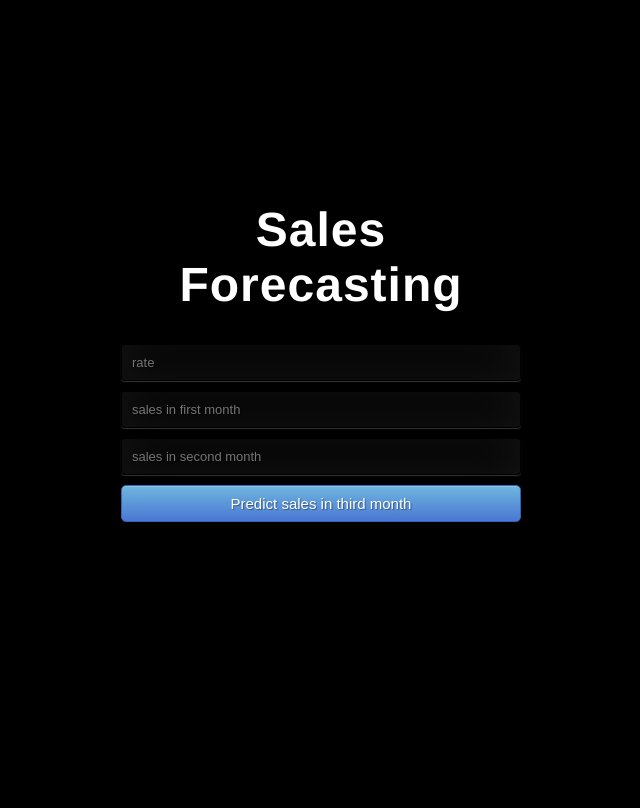
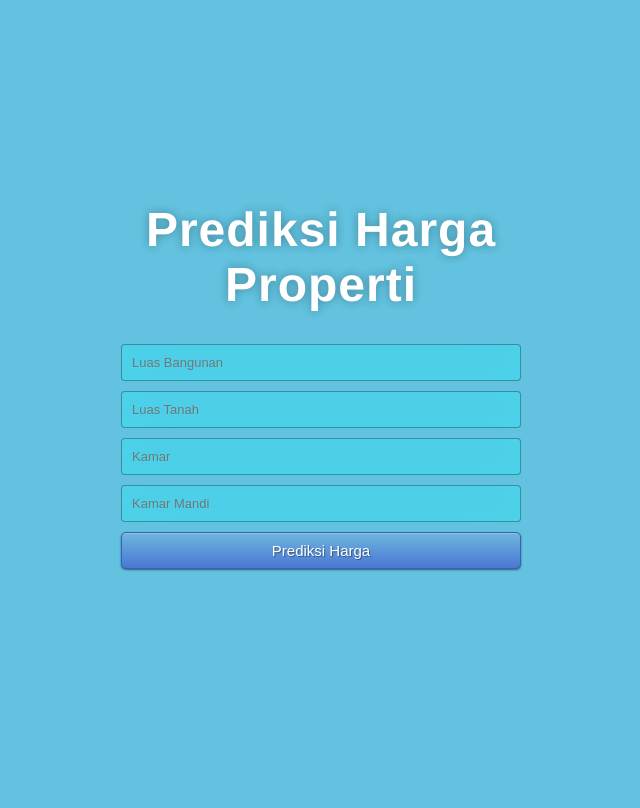
Before and after one commit to afiffahreza/aib-data-science, a Flask app: page / in a window 1280 px wide. Shown: the whole page, without its empty margins (369-1009 px from the left). Run offline with Flask 2, Linux system fonts and the light colour scheme; parts of the project's set-up code (start-up, migrations or seed data) failed here and were passed over.

Commit message:
Add heroku files

```diff
--- a/app.py
+++ b/app.py
@@ -16,7 +16,7 @@ def predict():
     final_features = [np.array(int_features)]
     prediction = model.predict(final_features)
 
-    output = round(prediction[0], 2)
+    output = round(prediction[0]*10000000, 2)
 
     return render_template('index.html', prediction_text='Estimasi Harga Rp {}'.format(output))
 
--- a/model-test.py
+++ b/model-test.py
@@ -3,4 +3,5 @@ import pickle
 
 model = pickle.load(open('model.pkl', 'rb'))
 # lat, lon, barea, larea, nbed, nbath, gar
-print(model.predict([[-6, 108, 300, 300, 3, 3, 0]]))
+num = model.predict([[500, 500, 3, 3]])
+print(num[0]*10000000)
--- /dev/null
+++ b/requirements.txt
@@ -0,0 +1,4 @@
+flask
+gunicorn
+pickle
+pandas
--- a/static/css/style.css
+++ b/static/css/style.css
@@ -38,20 +38,20 @@ body {
 input {
 	width: 100%;
 	margin-bottom: 10px;
-	background: rgba(0,0,0,0.3);
+	background: rgba(38, 222, 255, 0.3);
 	border: none;
 	outline: none;
 	padding: 10px;
 	font-size: 13px;
 	color: #fff;
-	text-shadow: 1px 1px 1px rgba(0,0,0,0.3);
+	text-shadow: 1px 1px 1px rgba(77, 234, 255, 0.3);
 	border: 1px solid rgba(0,0,0,0.3);
 	border-radius: 4px;
-	box-shadow: inset 0 -5px 45px rgba(100,100,100,0.2), 0 1px 1px rgba(255,255,255,0.2);
+	box-shadow: inset 0 -5px 45px rgba(61, 253, 237, 0.2), 0 1px 1px rgba(34, 236, 203, 0.2);
 	-webkit-transition: box-shadow .5s ease;
 	-moz-transition: box-shadow .5s ease;
 	-o-transition: box-shadow .5s ease;
 	-ms-transition: box-shadow .5s ease;
 	transition: box-shadow .5s ease;
 }
-input:focus { box-shadow: inset 0 -5px 45px rgba(100,100,100,0.4), 0 1px 1px rgba(255,255,255,0.2); }
+input:focus { box-shadow: inset 0 -5px 45px rgba(31, 187, 248, 0.4), 0 1px 1px rgba(52, 176, 233, 0.2); }
--- a/templates/index.html
+++ b/templates/index.html
@@ -2,7 +2,7 @@
 <html >
 <head>
   <meta charset="UTF-8">
-  <title>Deployment Tutorial 1</title>
+  <title>Prediksi Harga Properti</title>
   <link href='https://fonts.googleapis.com/css?family=Pacifico' rel='stylesheet' type='text/css'>
 <link href='https://fonts.googleapis.com/css?family=Arimo' rel='stylesheet' type='text/css'>
 <link href='https://fonts.googleapis.com/css?family=Hind:300' rel='stylesheet' type='text/css'>
@@ -11,18 +11,19 @@
 
 </head>
 
-<body style="background: #000;">
+<body style="background: rgb(98, 194, 223);">
  <div class="login">
-	<h1>Sales Forecasting</h1>
+	<h1>Prediksi Harga Properti</h1>
 
      <!-- Main Input For Receiving Query to our ML -->
     <form action="{{ url_for('predict')}}"method="post">
-    	<input type="text" name="rate" placeholder="rate" required="required" />
-        <input type="text" name="sales in first month" placeholder="sales in first month" required="required" />
-		<input type="text" name="sales in second month" placeholder="sales in second month" required="required" />
+    	  <input type="text" name="Luas Bangunan (meter persegi)" placeholder="Luas Bangunan" required="required" />
+        <input type="text" name="Luas Tanah (meter persegi)" placeholder="Luas Tanah" required="required" />
+		    <input type="text" name="Jumlah Kamar" placeholder="Kamar" required="required" />
+		    <input type="text" name="Jumlah Kamar Mandi" placeholder="Kamar Mandi" required="required" />
 
 
-        <button type="submit" class="btn btn-primary btn-block btn-large">Predict sales in third month</button>
+        <button type="submit" class="btn btn-primary btn-block btn-large">Prediksi Harga</button>
     </form>
 
    <br>
```
Also changed, not shown: 3 other files.
